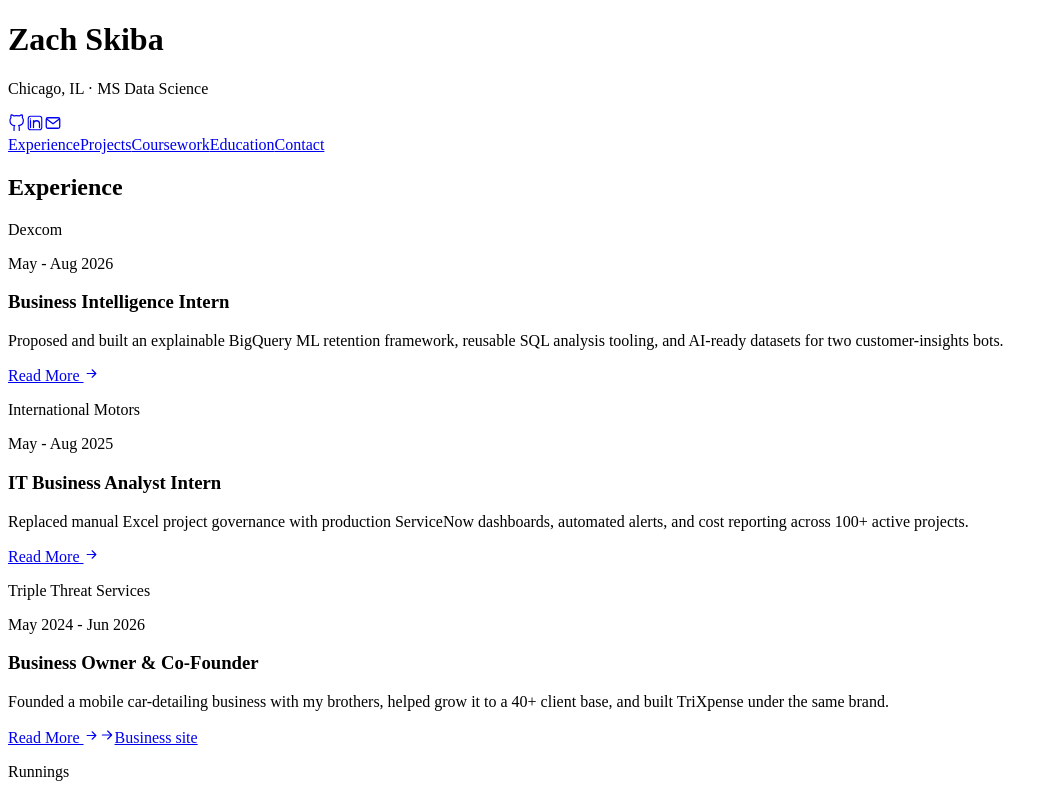
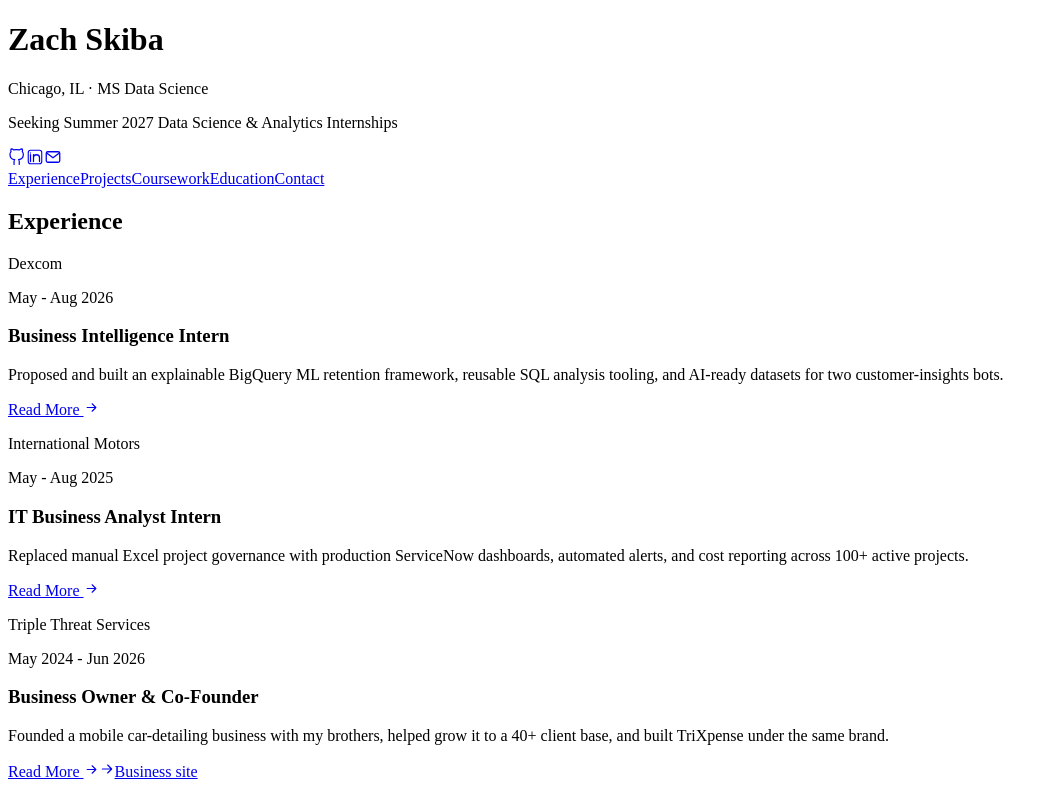
Before and after one commit to ZachSkiba/Portfolio, a React (Vite) app: page / in a window 1280 px wide. Shown: the top 798 px of the page, without its empty margins (0-1058 px from the left). Built offline with nearby package versions, Linux system fonts and the light colour scheme; the HTML template or start-up script is replaced by a standard one.

Commit message:
Agent Host changes for agents/update-identity-status-in-html

```diff
--- a/src/App.tsx
+++ b/src/App.tsx
@@ -91,6 +91,7 @@
       <header className="identity section-wrap" id="top">
         <h1>Zach Skiba</h1>
         <p className="identity-role">Chicago, IL · MS Data Science</p>
+        <p className="identity-status">Seeking Summer 2027 Data Science &amp; Analytics Internships</p>
         <SocialLinks />
         <nav className="jump-links" aria-label="Page sections">
           <a href="#experience">Experience</a><a href="#projects">Projects</a><a href="#coursework">Coursework</a><a href="#education">Education</a><a href="#contact">Contact</a>
--- a/src/styles.css
+++ b/src/styles.css
@@ -28,6 +28,7 @@
 .identity-mark { align-items: center; background: var(--ink); border-radius: 50%; color: var(--canvas); display: inline-flex; font-size: 14px; font-weight: 700; height: 29px; justify-content: center; width: 29px; }
 .identity h1 { animation: identity-rise .8s cubic-bezier(.2,.7,.2,1) .2s both; font-size: clamp(52px, 7vw, 82px); font-weight: 600; letter-spacing: -.08em; line-height: .9; margin: 31px 0 18px; }
 .identity-role { animation: identity-rise .65s cubic-bezier(.2,.7,.2,1) .34s both; color: var(--muted); font-size: 13px; margin: 0; }
+.identity-status { animation: identity-rise .65s cubic-bezier(.2,.7,.2,1) .40s both; color: var(--muted); font-size: 12px; margin: 6px 0 0; font-weight: 600; }
 .social-links { align-items: center; animation: identity-rise .65s cubic-bezier(.2,.7,.2,1) .46s both; display: flex; gap: 18px; justify-content: center; margin-top: 25px; }
 .social-links a { align-items: center; color: var(--muted); display: inline-flex; transition: color .2s ease; }
 .social-links a:hover { color: var(--coral); }
```
